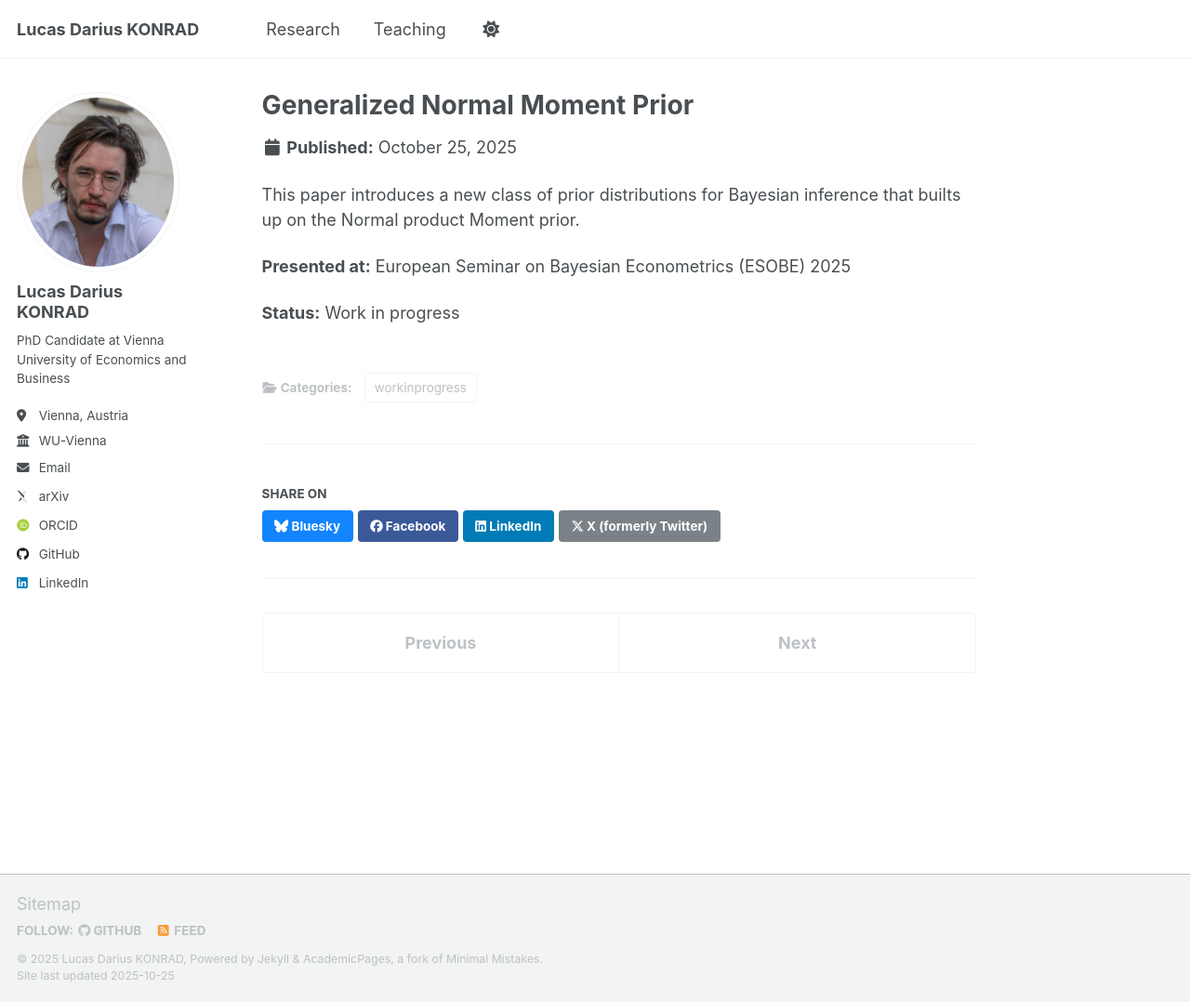
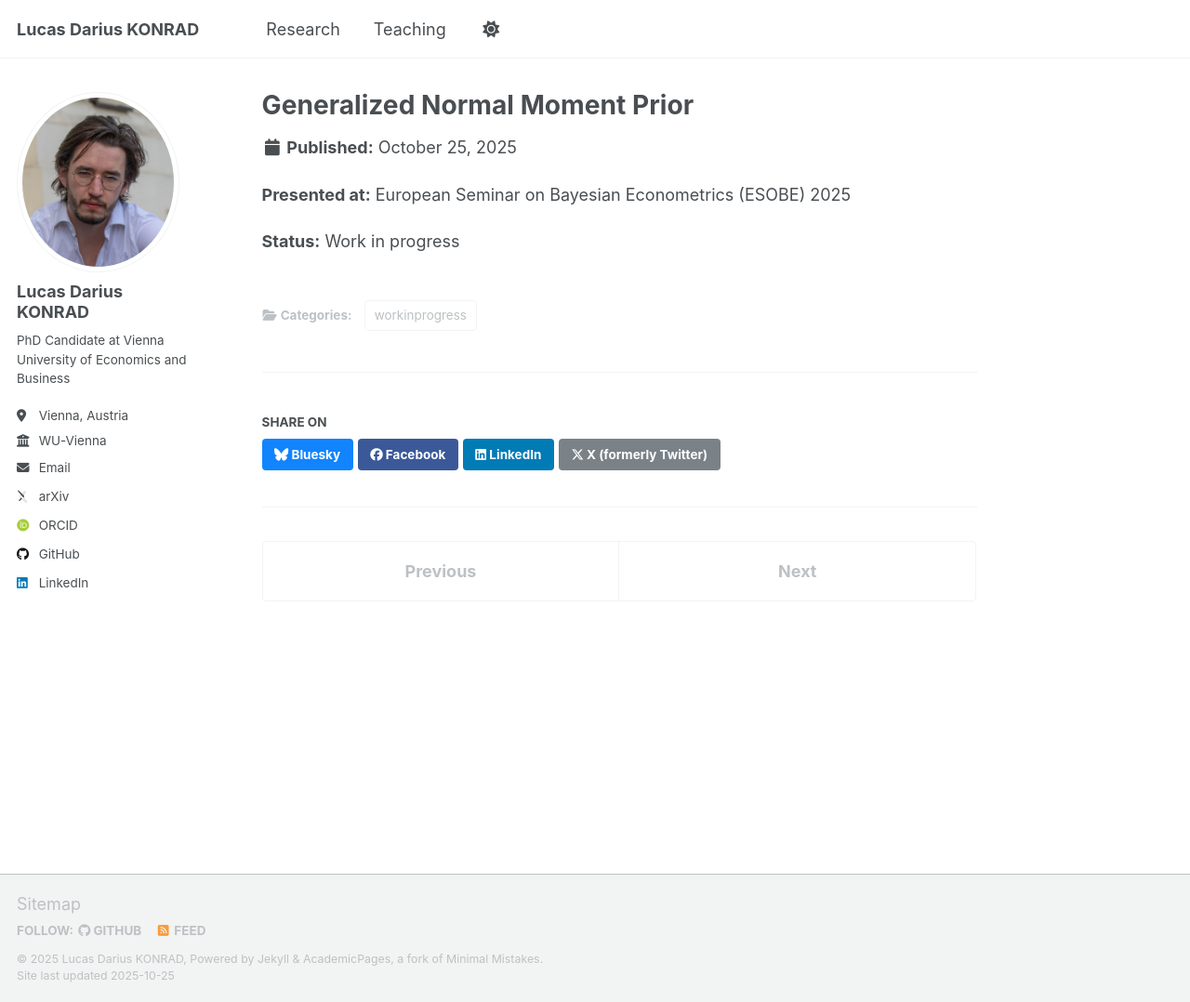
Before and after one commit to konradld/konradld.github.io, a Jekyll site: the page built from _research/publication-generalized-moment-prior.md, in a window 1280 px wide and 1078 px high. Shown: the whole window at 93% size. Built offline with Jekyll 4.4.1, drawn with Linux system fonts in a browser that asks for light colours; some web fonts are replaced; a script that is not in the unit is left out.

Commit message:
Update publication-generalized-moment-prior.md

```diff
--- a/_research/publication-generalized-moment-prior.md
+++ b/_research/publication-generalized-moment-prior.md
@@ -8,7 +8,6 @@ excerpt: 'This paper develops a novel Bayesian prior distribution that approxima
 #citation: 'Konrad, L.D. (2025). &quot;The Approximately Exact Generalized Moment Prior.&quot; <i>Unpublished Document</i>.'
 ---
 
-This paper introduces a new class of prior distributions for Bayesian inference that builts up on the Normal product Moment prior.
 
 **Presented at:** European Seminar on Bayesian Econometrics (ESOBE) 2025
 
```
